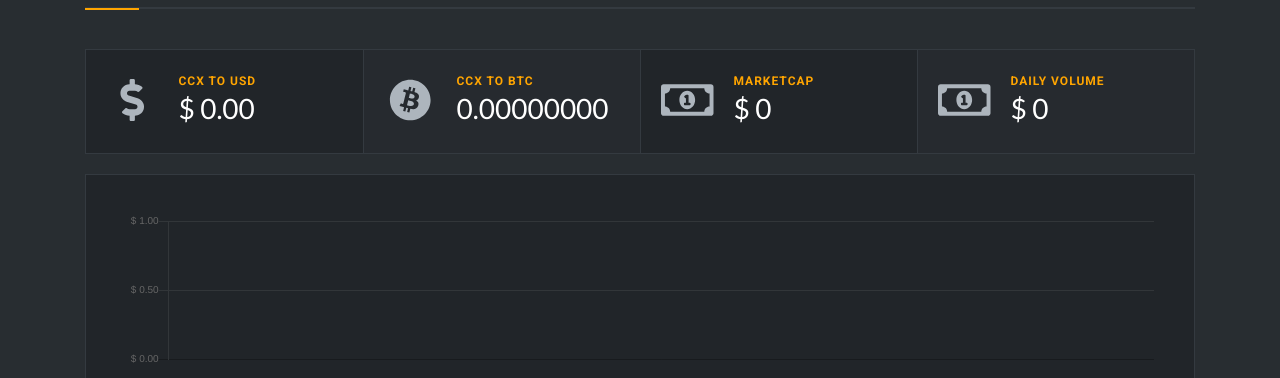
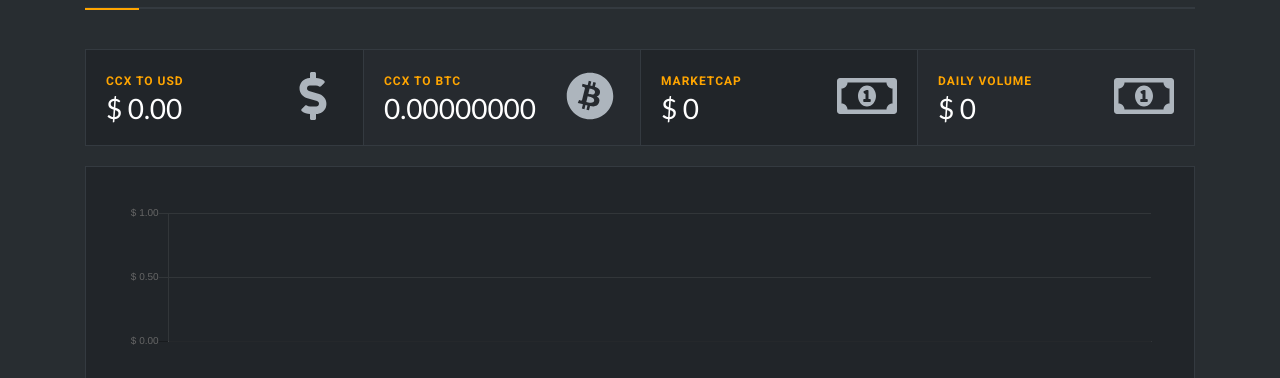
Before and after one commit to lerdos/ultranotei-cloud, a React (Create React App) app: page / in a window 1280 px wide. Shown: the part 574-952 px from the top of the page. Built offline with nearby package versions, Linux system fonts and the light colour scheme; no server answers; sample sign-in values are in the browser's storage.

Commit message:
MarketStats updates

```diff
--- a/src/components/cards/MarketStats.js
+++ b/src/components/cards/MarketStats.js
@@ -1,6 +1,7 @@
-import React, { useContext } from 'react';
+import React, { useContext, useEffect, useState } from 'react';
 import { Line } from 'react-chartjs-2';
 import { FontAwesomeIcon } from '@fortawesome/react-fontawesome';
+import moment from 'moment';
 
 import { AppContext } from '../ContextProvider';
 
@@ -8,15 +9,18 @@ import { AppContext } from '../ContextProvider';
 const MarketStats = () => {
   const { state } = useContext(AppContext);
   const { marketData } = state;
+  const [xLabels, setXLabels] = useState([]);
 
   const ccxToUSD =  marketData ? marketData.market_data.current_price.usd : 0;
   const ccxToBTC =  marketData ? marketData.market_data.current_price.btc : 0;
   const marketCap =  marketData ? marketData.market_data.market_cap.usd : 0;
-  const marketCapRank =  marketData ? marketData.market_cap_rank : 0;
   const dailyVolume = marketData ? marketData.market_data.total_volume.usd : 0;
 
+  const format2Decimals = { minimumFractionDigits: 2, maximumFractionDigits: 2 };
+  const format8Decimals = { minimumFractionDigits: 8, maximumFractionDigits: 8 };
+
   const data = {
-    labels: marketData ? marketData.market_data.sparkline_7d.price : [],
+    labels: xLabels,
     datasets: [
       {
         fill: true,
@@ -42,14 +46,22 @@ const MarketStats = () => {
           maxTicksLimit: 5,
           beginAtZero: true,
           fontSize: 10,
-          callback: value => `$ ${value.toFixed(2)}`
+          callback: value => `$ ${value.toLocaleString(undefined, format2Decimals)}`
         },
         gridLines: {
           color: 'rgba(255, 255, 255, .08)'
         },
       }],
       xAxes: [{
-        display: false,
+        ticks: {
+          autoSkip: true,
+          maxTicksLimit: 7,
+          maxRotation: 0,
+          minRotation: 0,
+        },
+        gridLines: {
+          color: 'rgba(255, 255, 255, .08)'
+        },
       }],
     },
     hover: {
@@ -60,20 +72,29 @@ const MarketStats = () => {
       mode: 'index',
       intersect: false,
       callbacks: {
-        title: () => {},
-        label: item => `$ ${parseFloat(item.value).toFixed(2)}`,
+        label: item => `$ ${parseFloat(item.value).toLocaleString(undefined, format2Decimals)}`,
       }
     },
   };
 
-  const format2Decimals = { minimumFractionDigits: 2, maximumFractionDigits: 2 };
-  const format8Decimals = { minimumFractionDigits: 8, maximumFractionDigits: 8 };
+  useEffect(() => {
+    const len = marketData ? marketData.market_data.sparkline_7d.price.length : 0;
+    if (len !== data.labels.length) {
+      const duration = moment.duration(7 / len, 'd').asMilliseconds();
+      setXLabels(
+        Array(len)
+          .fill(len)
+          .map((val, i) => moment().subtract(duration * (i + 1), 'ms').format('YYYY-MM-DD'))
+          .reverse()
+      );
+    }
+  }, [marketData]);
 
   return (
     <div>
       <div className="nav-statistics-wrapper mg-t-20">
         <nav className="nav">
-			<a href="#" class="nav-link active" tkey="markets">Market</a>
+			  <span className="nav-link active">Market</span>
 		</nav>
       </div>
 
@@ -81,49 +102,49 @@ const MarketStats = () => {
         <div className="row no-gutters">
           <div className="col-lg-3">
             <div className="dash-content dash-small-info dash-flex">
+   			      <div className="info-text">
+				        <label className="tx-primary">CCX to USD</label>
+				        <h2>$ {ccxToUSD.toLocaleString(undefined, format2Decimals)}</h2>
+			        </div>
               <div className="icon icon-info">
                 <FontAwesomeIcon icon="dollar-sign" fixedWidth />
               </div>
-   			  <div class="info-text">
-				<label className="tx-primary">CCX to USD</label>
-				<h2>$ {ccxToUSD.toLocaleString(undefined, format2Decimals)}</h2>
-			  </div>
             </div>
           </div>
 
           <div className="col-lg-3">
             <div className="dash-content dash-small-info dash-flex">
+   			      <div className="info-text">
+                <label className="tx-primary">CCX to BTC</label>
+                <h2>{ccxToBTC.toLocaleString(undefined, format8Decimals)}</h2>
+			        </div>
               <div className="icon icon-info">
                 <FontAwesomeIcon icon={['fab', 'bitcoin']} fixedWidth />
               </div>
-   			  <div class="info-text">
-				<label className="tx-primary">CCX to BTC</label>
-				<h2>{ccxToBTC.toLocaleString(undefined, format8Decimals)}</h2>
-			  </div>
             </div>
           </div>
 
           <div className="col-lg-3">
             <div className="dash-content dash-small-info dash-flex">
+   			      <div className="info-text">
+                <label className="tx-primary">Marketcap</label>
+                <h2>$ {parseInt(marketCap).toLocaleString()}</h2>
+              </div>
               <div className="icon icon-info">
                 <FontAwesomeIcon icon={['far', 'money-bill-alt']} fixedWidth />
               </div>
-   			  <div class="info-text">
-				<label className="tx-primary">Marketcap</label>
-				<h2>$ {parseInt(marketCap).toLocaleString()}</h2>
-			  </div>
             </div>
           </div>
 
           <div className="col-lg-3">
             <div className="dash-content dash-small-info dash-flex">
+              <div className="info-text">
+                <label className="tx-primary">Daily Volume</label>
+                <h2>$ {parseInt(dailyVolume).toLocaleString()}</h2>
+			        </div>
               <div className="icon icon-info">
                 <FontAwesomeIcon icon={['far', 'money-bill-alt']} fixedWidth />
               </div>
-   			  <div class="info-text">
-				<label className="tx-primary">Daily Volume</label>
-				<h2>$ {parseInt(dailyVolume).toLocaleString()}</h2>
-			  </div>
             </div>
           </div>
 
--- a/src/static/css/slim.one.css
+++ b/src/static/css/slim.one.css
@@ -1480,22 +1480,25 @@ body {
 #address .dropdown-item:hover, #address .dropdown-item:focus {
 	color: #16181b;
 	text-decoration: none;
-	background-color: rgb(255, 255, 255, 0.1);
-}
-
-/******************** market stats inof *********************/
+	background-color: rgba(255, 255, 255, 0.1);
+}
+
+/******************** market stats info *********************/
 
 .dash-flex {
+  width: 100%;
 	display: flex;
-	margin-left: 0px !important;
+	margin-left: 0 !important;
+  justify-content: space-between;
+  justify-items: center;
+  align-items: center;
+  align-content: space-between;
 }
 
 .info-text {
 	width: 100%;
-	padding-left: 20px;
 }
 
 .icon-info {
-	font-size: 3em !important;
-	line-height: 1.5em !important;
-}
+	font-size: 3rem !important;
+}
```
